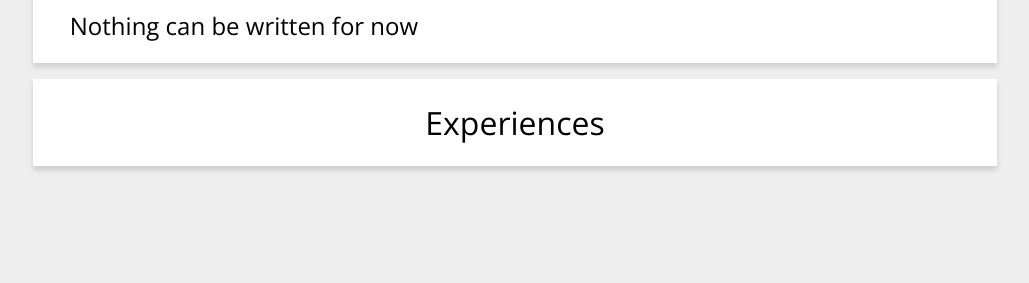
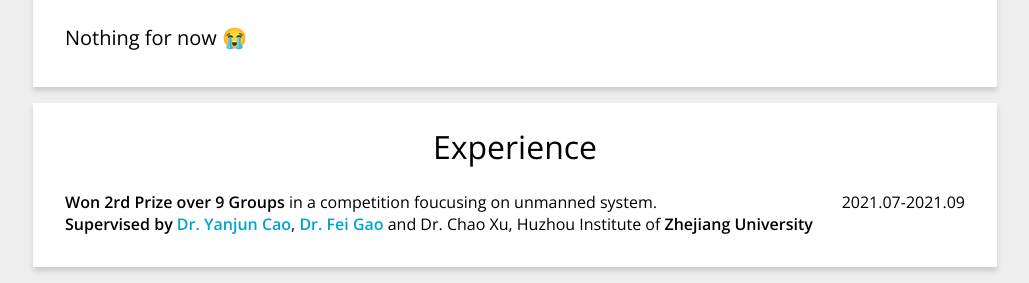
Before and after one commit to CK1201/CK1201.github.io, a plain HTML site: page index.html in a window 1280 px wide. Shown: the part 728-1011 px from the top of the page, without its empty margins (125-1154 px from the left). Before the commit the page ends 910 px from the top, so only its background shows below. Drawn offline with nearby package versions, Linux system fonts and the light colour scheme.

Commit message:
2022-04-17

```diff
--- a/index.html
+++ b/index.html
@@ -39,7 +39,9 @@
 
   <div class="page">
     <h1>Publications</h1>
-    <h2>Nothing can be written for now</h2>
+    <p style="font-size:20px">
+      Nothing for now &#128557;
+    </p>
     <div class="pub_list">
 
 
@@ -54,8 +56,12 @@
   </div>
 
   <div class="page">
-    <h1>Experiences</h1>
+    <h1>Experience</h1>
     <div class="exp_list">
+      <p>
+        <div style="float:left;"><b>Won 2rd Prize over 9 Groups</b> in a competition foucusing on unmanned system.</div> <div style="float:right;">2021.07-2021.09</div><br/>
+        <b>Supervised by</b> <a href="https://scholar.google.com/citations?user=Q44CBbgAAAAJ&hl=en">Dr. Yanjun Cao</a>, <a href="https://scholar.google.lt/citations?hl=zh-CN&user=4RObDv0AAAAJ">Dr. Fei Gao</a> and Dr. Chao Xu, Huzhou Institute of <b>Zhejiang University</b>
+      </p>
     </div>
   </div>
 </body>
```
